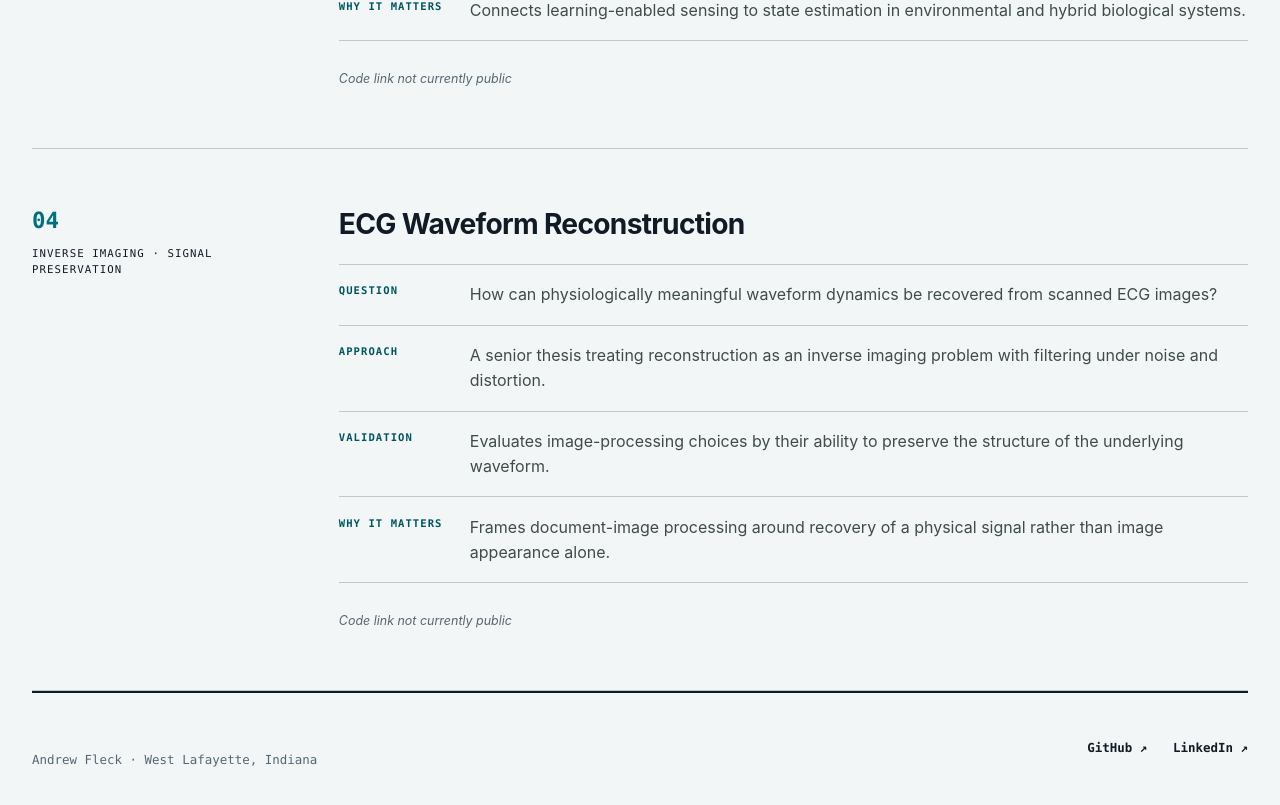
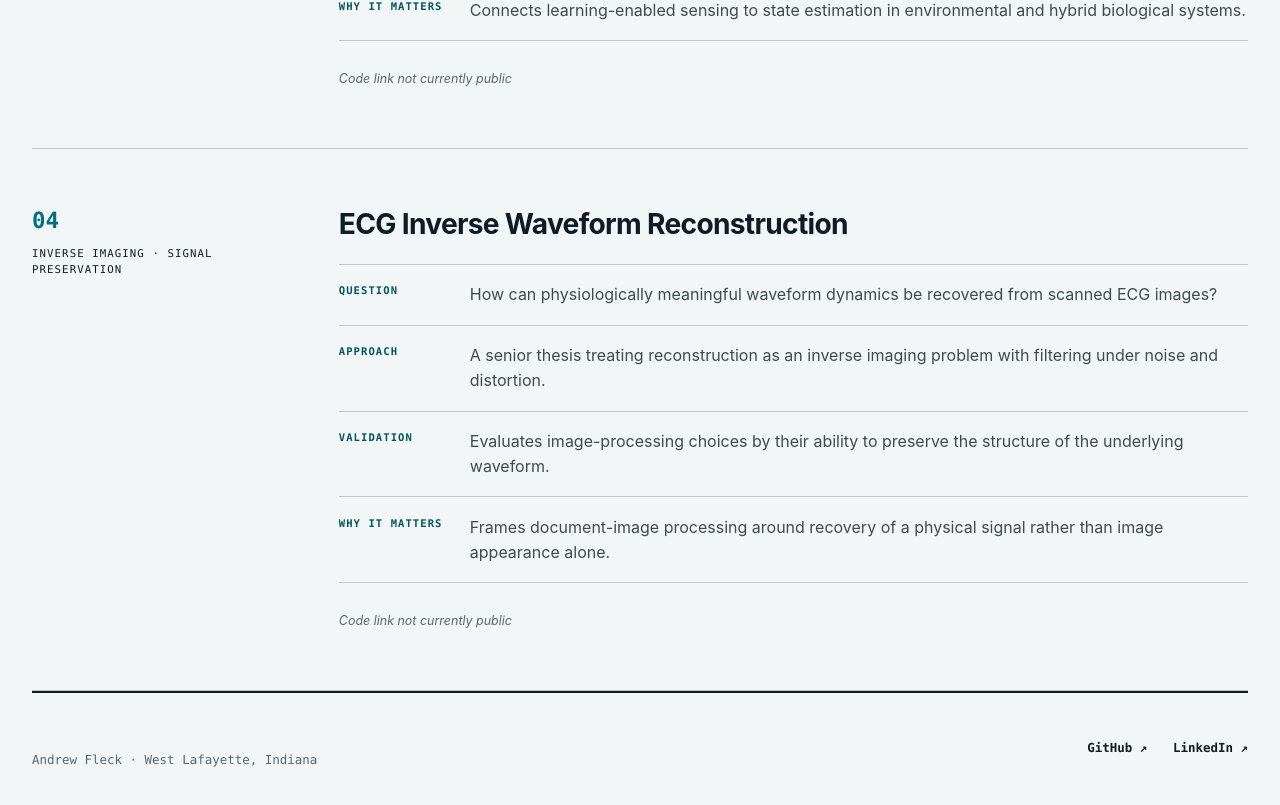
Before and after one commit to afleck18/andrew-fleck-portfolio, a Next.js app: page /research in a window 1280 px wide. Shown: the part 1928-2733 px from the top of the page. Built offline with nearby package versions, Linux system fonts and the light colour scheme; no server answers.

Commit message:
Rename ECG inverse reconstruction project

```diff
--- a/app/data.ts
+++ b/app/data.ts
@@ -45,7 +45,7 @@ export const projects = [
   {
     slug: "ecg-reconstruction",
     number: "04",
-    title: "ECG Waveform Reconstruction",
+    title: "ECG Inverse Waveform Reconstruction",
     area: "Inverse imaging · signal preservation",
     problem: "How can physiologically meaningful waveform dynamics be recovered from scanned ECG images?",
     approach: "A senior thesis treating reconstruction as an inverse imaging problem with filtering under noise and distortion.",
```
